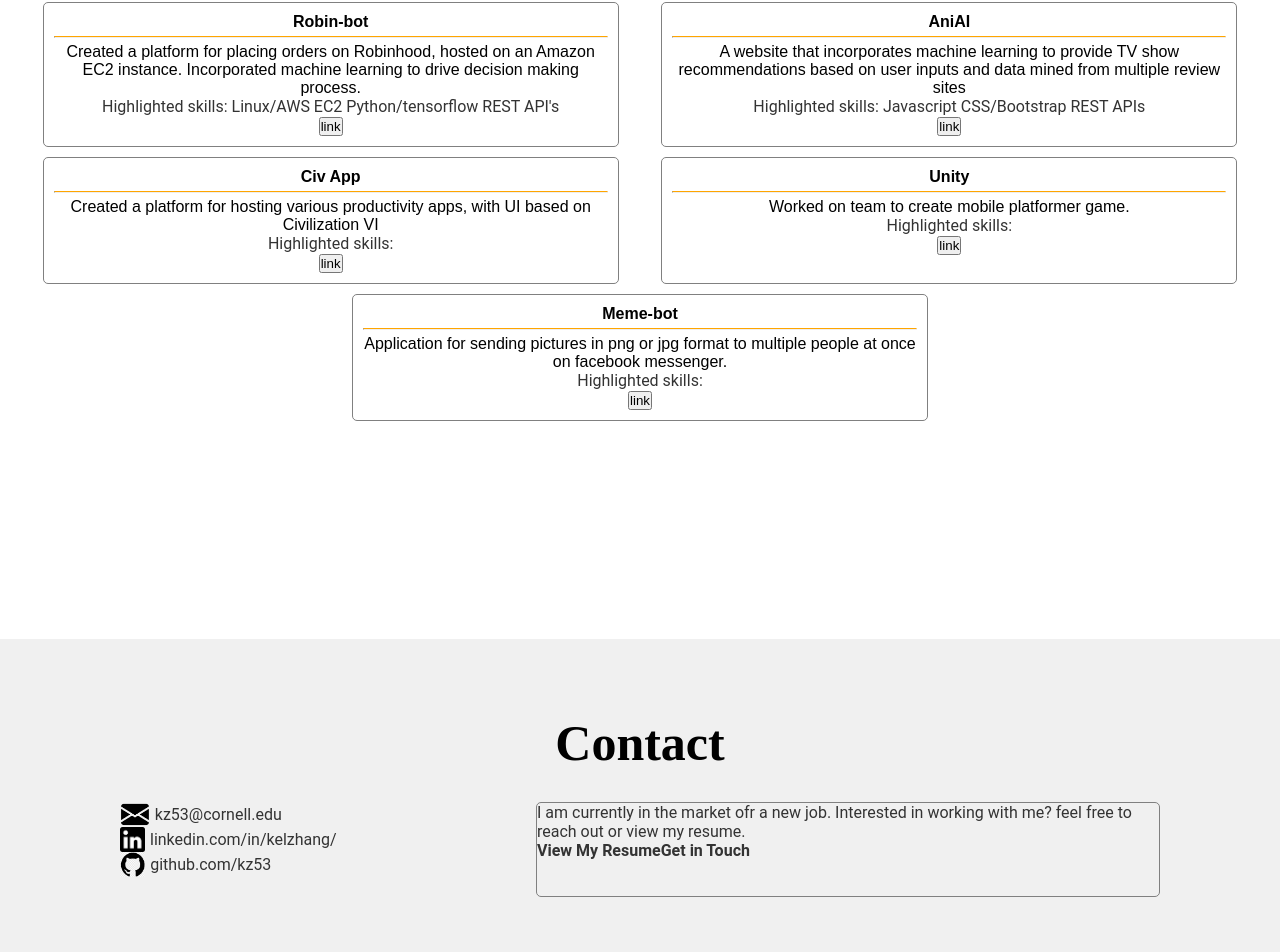
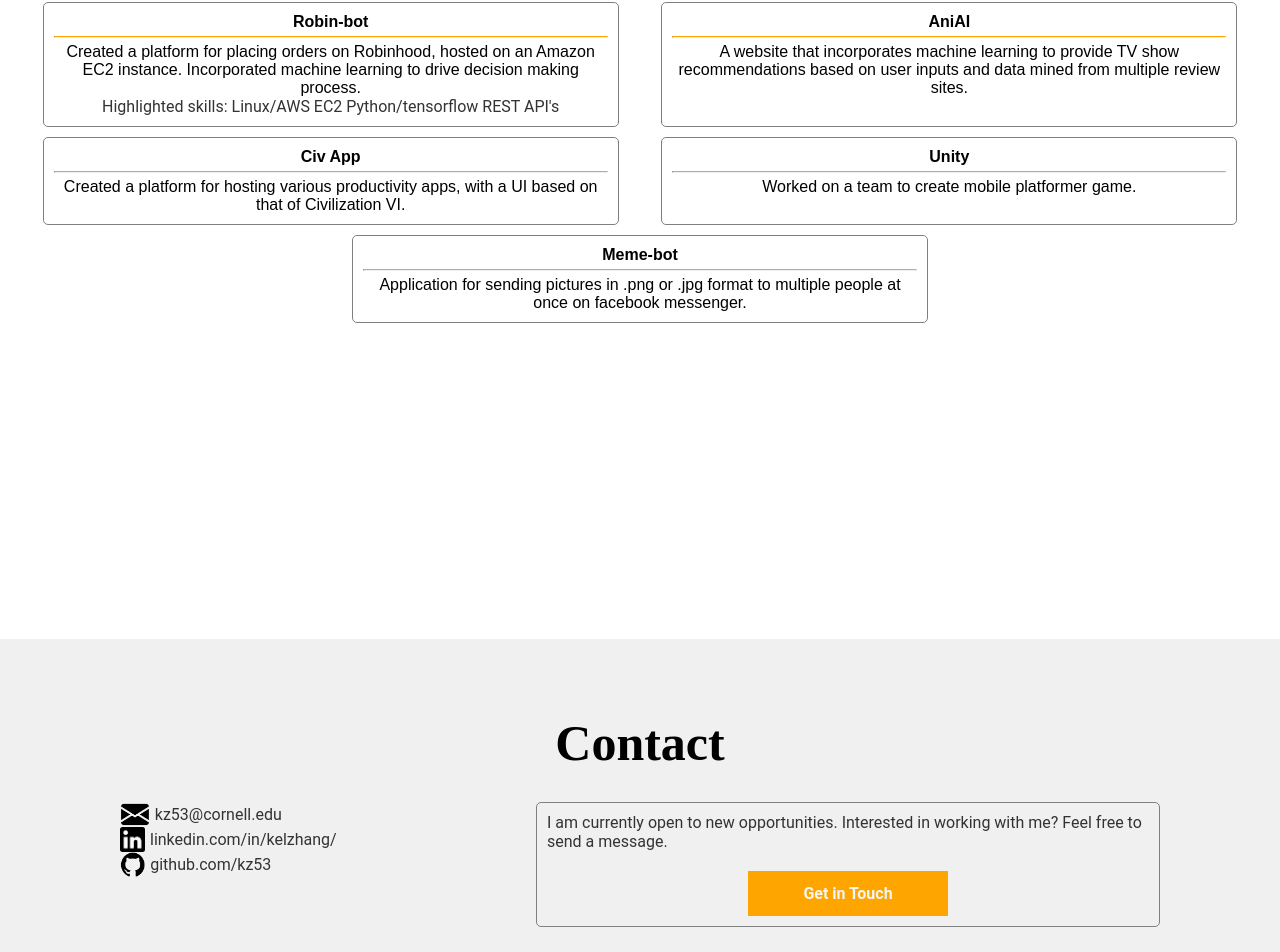
Before and after one commit to kz53/kz53.github.io, a React (Create React App) app: page / in a window 1280 px wide. Shown: the part 2636-3588 px from the top of the page. Built offline with nearby package versions, Linux system fonts and the light colour scheme.

Commit message:
minimum presentables

```diff
--- a/src/App.js
+++ b/src/App.js
@@ -211,68 +211,68 @@ class App extends React.Component {
                 Python/tensorflow
                 REST API's
               </div>
-              <div>
+              {/* <div>
                 <button>link</button>
-              </div>
+              </div> */}
             </div>
             <div className="hidden proj-box">
               <p className="proj-title">AniAI</p>
               <hr className="proj-hr" />
               <p className="proj-text">
-                A website that incorporates machine learning to provide TV show recommendations based on user inputs and data mined from multiple review sites
+                A website that incorporates machine learning to provide TV show recommendations based on user inputs and data mined from multiple review sites.
               </p>
-              <div>
+              {/* <div>
                 Highlighted skills:
                 Javascript
                 CSS/Bootstrap
                 REST APIs
-              </div>
-              <div>
+              </div> */}
+              {/* <div>
                 <button>link</button>
-              </div>
+              </div> */}
             </div>
             <div className="hidden proj-box">
               <p className="proj-title">Civ App</p>
               <hr className="proj-hr" />
               <p className="proj-text">
-                Created a platform for hosting various productivity apps, with UI based on Civilization VI
+                Created a platform for hosting various productivity apps, with a UI based on that of Civilization VI.
               </p>
-              <div>
+              {/* <div>
                 Highlighted skills:
 
-              </div>
-              <div>
+              </div> */}
+              {/* <div>
                 <button>link</button>
-              </div>
+              </div> */}
             </div>
             <div className="hidden proj-box">
               <p className="proj-title">Unity</p>
               <hr className="proj-hr" />
               <p className="proj-text">
-                Worked on team to create mobile platformer game.
+                Worked on a team to create mobile platformer game.
               </p>
-              <div>
+              {/* <div>
                 Highlighted skills:
 
 
-              </div>
-              <div>
+              </div> */}
+              {/* <div>
                 <button>link</button>
-              </div>
+              </div> */}
             </div>
             <div className="hidden proj-box">
               <p className="proj-title">Meme-bot</p>
               <hr className="proj-hr" />
               <p className="proj-text">
-                Application for sending pictures in png or jpg format to multiple people at once on facebook messenger.
+                Application for sending pictures in .png or .jpg format to multiple people at once on facebook messenger.
               </p>
-              <div>
+              {/* <div>
                 Highlighted skills:
 
-              </div>
-              <div>
+              </div> */}
+              {/* <div>
                 <button>link</button>
-              </div>
+              </div> */}
             </div>
           </div>
         </section>
@@ -293,12 +293,9 @@ class App extends React.Component {
               </div>
             </div>
             <div className="contact-main">
-              I am currently in the market ofr a new job. Interested in working with me? feel free to reach out or view my resume.
-              <div className="flex">
-                <div className="page-button">
-                  View My Resume
-                </div>
-                <div className="page-button">
+              I am currently open to new opportunities. Interested in working with me? Feel free to send a message.
+              <div className="contact-button-row">
+                <div className="contact-button" onClick={()=>window.open('https://www.linkedin.com/in/kelzhang/', '_blank')}>
                   Get in Touch
                 </div>
               </div>
--- a/src/styles.css
+++ b/src/styles.css
@@ -103,6 +103,7 @@ section {
   align-items: center;
   justify-content: center;
   font-size:70%;
+  cursor: pointer;
 }
 
 .landing-btn:hover {
@@ -168,6 +169,7 @@ section {
 
 .home-button {
   font-size: 5px !important;
+  cursor: pointer;
 }
 
 /* About Section */
@@ -267,12 +269,37 @@ section {
   border: 1px solid gray;
   border-radius: 5px;
   max-width: 80vw;
-  text-align: left;
+  text-align: center;
+  padding: 10px;
+  display: flex;
+  flex-direction: column;
+  align-content: center;
 }
 
-.hero-title {
-  font-family: ;
-  color: ;
+.contact-button-row {
+  display: flex;
+  justify-content: center;
+}
+
+.contact-button {
+  margin-top: 20px;
+  padding: 10px;
+  width: 200px;
+  font-weight: bold;
+  /* border-radius: 5px; */
+  border: 3px solid orange;
+  color: whitesmoke;
+  background-color: orange;
+  cursor: pointer;
+  text-align: center;
+}
+
+.contact-button:hover {
+  opacity: .6;
+}
+
+.contact-button:active {
+  opacity: .3;
 }
 
 .page-button {
--- a/src/topbar/TopBar.css
+++ b/src/topbar/TopBar.css
@@ -70,7 +70,7 @@
 
 .hb-show{
   display: block;
-  height: 100px;
+  height: 110px;
   transition: height .25s;
 }
 
@@ -136,6 +136,7 @@
   }
   .nav-links {
     margin-left: 40px;
+    cursor: pointer;
   }
   .nav-links, .logo{
     display: block;
```
